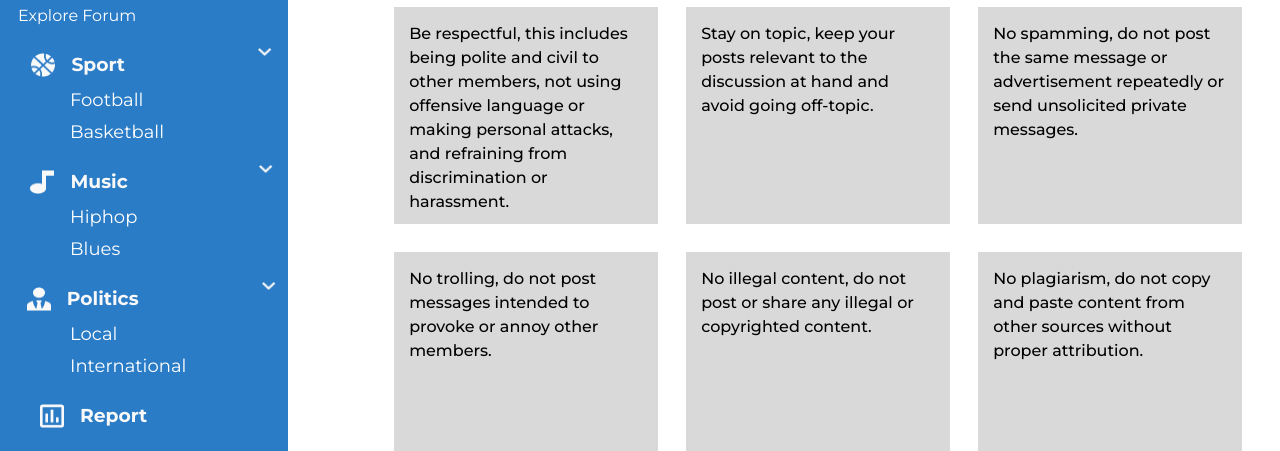
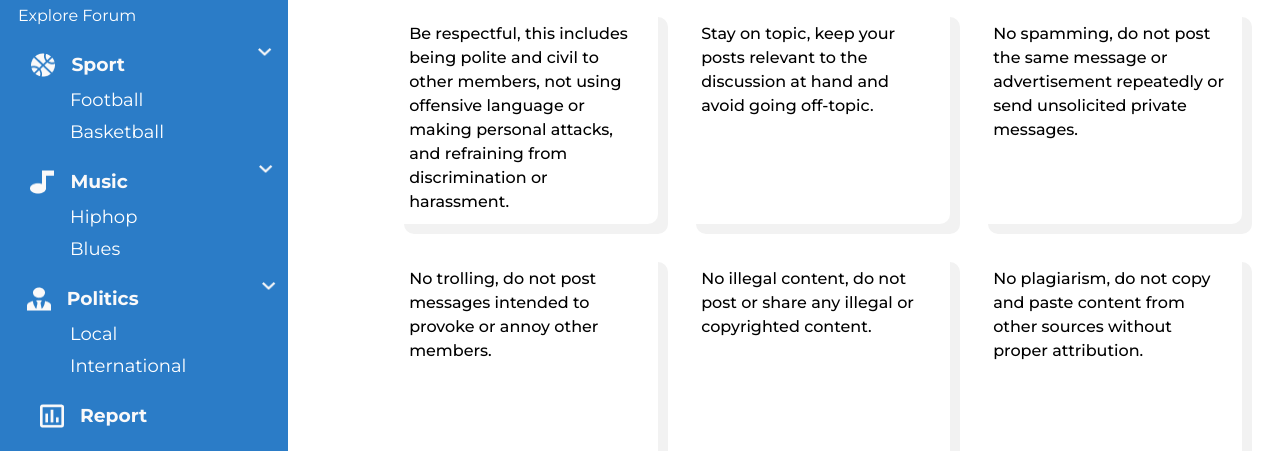
Before and after one commit to Saheedatt/Hive, a plain HTML site: page index.html in a window 1280 px wide. Shown: the part 181-632 px from the top of the page. Drawn offline with Linux system fonts and the light colour scheme.

Commit message:
Change in the rules layout

```diff
--- a/styles.css
+++ b/styles.css
@@ -324,7 +324,9 @@ nav span{
 .box {
     width: 264px;
     height: 217px;
-    background: #D9D9D9;
+    background: #ffffff;
+    border-radius: 10px;
+    box-shadow: 10px 10px #f2f2f2;
     margin: 10px;
     padding: 15px;
     display: flex;
```
